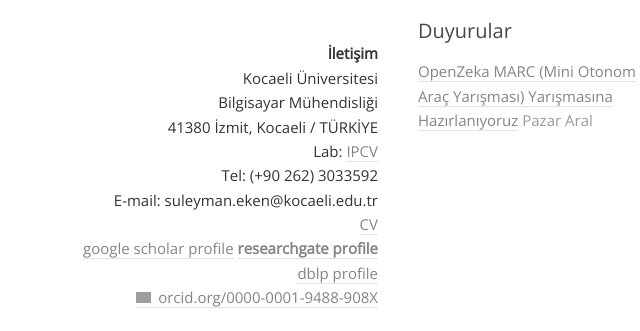
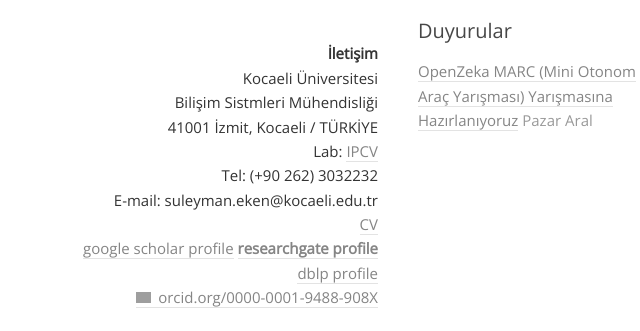
Before and after one commit to suleymaneken/suleymaneken.github.io, a plain HTML site: page tr/page/1/index.html in a window 1280 px wide. Shown: the part 267-598 px from the top of the page, 467-1107 px from the left. Drawn offline with nearby package versions, Linux system fonts and the light colour scheme; grey boxes are pictures that could not be loaded.

Commit message:
Update index.html

```diff
--- a/tr/page/1/index.html
+++ b/tr/page/1/index.html
@@ -60,10 +60,10 @@
 	<p><img class="wp-image-135 alignleft" src="http://www.suleymaneken.com/wp-content/uploads/2016/03/slymnnn.jpg" alt="" width="299" height="299" srcset="https://suleymaneken.github.io/wp-content/uploads/2016/03/slymnnn-150x150.jpg 150w, https://suleymaneken.github.io/wp-content/uploads/2016/03/slymnnn-300x300.jpg 300w, https://suleymaneken.github.io/wp-content/uploads/2016/03/slymnnn-768x768.jpg 768w, https://suleymaneken.github.io/wp-content/uploads/2016/03/slymnnn.jpg 879w" sizes="(max-width: 299px) 100vw, 299px"></p>
 <p style="text-align: right;"><strong>İletişim</strong><br>
 Kocaeli Üniversitesi<br>
-Bilgisayar Mühendisliği<br>
-41380 İzmit, Kocaeli / TÜRKİYE<br>
+Bilişim Sistmleri Mühendisliği<br>
+41001 İzmit, Kocaeli / TÜRKİYE<br>
 Lab: <a href="http://ipcv.kocaeli.edu.tr/wp/" target="_blank">IPCV</a><br>
-Tel: (+90 262) 3033592<br>
+Tel: (+90 262) 3032232<br>
 E-mail: suleyman.eken@kocaeli.edu.tr<br>
 <a href="http://www.suleymaneken.com/wp-content/uploads/2017/07/Suleyman_Eken_CV5.pdf">CV</a><br>
 <a href="https://scholar.google.com.tr/citations?user=sAJq5VkAAAAJ&hl=en">google scholar profile</a> <strong><a href="https://www.researchgate.net/profile/Sueleyman_Eken">researchgate profile</a></strong> <a href="http://dblp1.uni-trier.de/pers/hd/e/Eken:S=uuml=leyman">dblp profile</a><br>
```
